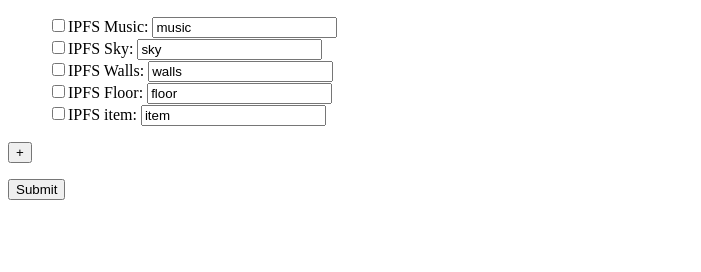
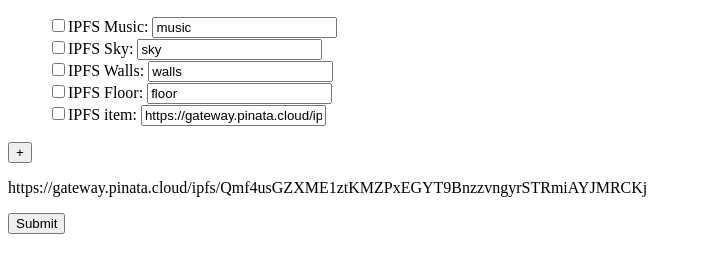
Before and after one commit to stereoliza/NFTemple, a website: page index.html in a window 1280 px wide. Shown: the whole page, without its empty margins (0-701 px from the left). Drawn offline with Linux system fonts and the light colour scheme; files that its build step writes are made by us from their sources; files whose address does not match are found by name.

Commit message:
Add files via upload

```diff
--- a/index.html
+++ b/index.html
@@ -38,9 +38,8 @@
             </form>
 
             <form class="link">
-                <input type="checkbox" name="item" >IPFS item:
-                <input type="text" id="item" value="item"><br>
-
+                <input type="checkbox" name="item0" >IPFS item:
+                <input type="text" id="item" value="https://gateway.pinata.cloud/ipfs/QmWdxzQNNPvPJtyeMfXGhVgE2B6AhSZWVWWZZboJabE16a"><br>
             </form>
 
     </ul>
@@ -48,12 +47,10 @@
 
     <button type="button" onclick="addItem()">+</button>
     <p>
-
+        https://gateway.pinata.cloud/ipfs/Qmf4usGZXME1ztKMZPxEGYT9BnzzvngyrSTRmiAYJMRCKj
     </p>
 
-    <form onclick="saveLink()">
-        <input type="button" value="Submit">
-    </form>
+    <button  type="button" onclick="saveLink()" >Submit</button>
 
 
 </body>
```
